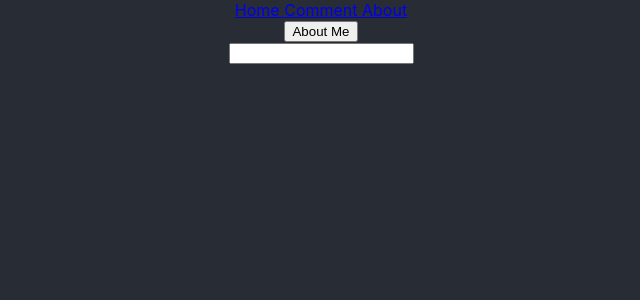
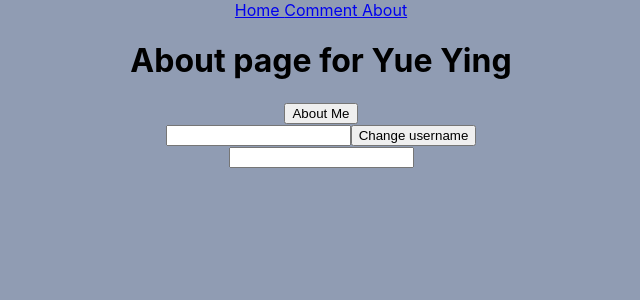
Before and after one commit to YueYing94/first-react-project, a React (Create React App) app: page /about in a window 1280 px wide. Shown: the top 300 px of the page, without its empty margins (319-959 px from the left). Built offline with nearby package versions, Linux system fonts and the light colour scheme.

Commit message:
useContext hook

```diff
--- a/src/App.css
+++ b/src/App.css
@@ -42,5 +42,5 @@
 }
 
 body {
-  background-color: #282c34;
+  background-color: #909cb3;
 }
--- a/src/App.js
+++ b/src/App.js
@@ -1,14 +1,18 @@
 import "./App.css";
 import Input from "./components/Input";
-
+import { useState, createContext } from "react";
 import { BrowserRouter as Router, Routes, Route, Link } from "react-router-dom";
 import { Home } from "./pages/home";
 import { Comment } from "./pages/Comment";
 import { About } from "./pages/About";
 
+export const AppContext = createContext();
+
 function App() {
+  const [username, setUsername] = useState("Yue Ying");
   return (
     <div className="App">
+      <AppContext.Provider value={{ username, setUsername }}>
         <Router>
           <div>
             <Link to="/"> Home </Link>
@@ -22,6 +26,7 @@ function App() {
             <Route path="*" element={<h1>Page not found</h1>} />
           </Routes>
         </Router>
+      </AppContext.Provider>
       <Input />
     </div>
   );
--- /dev/null
+++ b/src/components/ChangeAbout.js
@@ -0,0 +1,25 @@
+import { useState } from "react";
+import { useContext } from "react";
+import { AppContext } from "../App";
+
+export const ChangeAbout = () => {
+  const { setUsername } = useContext(AppContext);
+  const [newUsername, setNewUsername] = useState("");
+  return (
+    <div>
+      <input
+        onChange={(event) => {
+          setNewUsername(event.target.value);
+        }}
+      />
+      <button
+        onClick={() => {
+          setUsername(newUsername);
+        }}
+      >
+        {" "}
+        Change username{" "}
+      </button>
+    </div>
+  );
+};
--- a/src/pages/About.js
+++ b/src/pages/About.js
@@ -1,12 +1,17 @@
 import React from "react";
 import User from "../components/User";
 import { useState } from "react";
+import { ChangeAbout } from "../components/ChangeAbout";
+import { useContext } from "react";
+import { AppContext } from "../App";
 
 export const About = () => {
+  const { username } = useContext(AppContext);
   const [showText, setShowText] = useState(false);
 
   return (
     <div>
+      <h1>About page for {username} </h1>
       <button
         onClick={() => {
           setShowText(!showText);
@@ -23,6 +28,8 @@ export const About = () => {
           linkedin="https://www.linkedin.com/in/yueying94/"
         />
       )}
+
+      <ChangeAbout />
     </div>
   );
 };
--- a/src/pages/Comment.js
+++ b/src/pages/Comment.js
@@ -1,9 +1,12 @@
 import React from "react";
 import { useState } from "react";
-import { Crud } from "./Crud";
+import { Crud } from "../components/Crud";
 import Like from "../components/Like";
+import { useContext } from "react";
+import { AppContext } from "../App";
 
 export const Comment = () => {
+  const { username } = useContext(AppContext);
   const [list, setList] = useState([]);
   const [newComment, setNewComment] = useState("");
   const handleChange = (event) => {
@@ -34,7 +37,7 @@ export const Comment = () => {
 
   return (
     <div>
-      <h1>Leave a comment</h1>
+      <h1>Leave a comment for {username} </h1>
       <Like />
       <div>
         <input onChange={handleChange} />
--- a/src/pages/home.js
+++ b/src/pages/home.js
@@ -2,11 +2,14 @@ import Greet from "../components/Greet";
 import Api from "../components/Api";
 import Movie from "../components/Movie";
 import Welcome from "../components/Welcome";
+import { useContext } from "react";
+import { AppContext } from "../App";
 
 export const Home = () => {
+  const { username } = useContext(AppContext);
   return (
     <div>
-      <h1>THIS IS THE HOME PAGE</h1>
+      <h1>Home page for {username} </h1>
       <Welcome />
       <Greet />
       <Api />
```
Also changed, not shown: src/components/Crud.js (renamed from src/pages/Crud.js). Lines whose indentation alone changed are shown as unchanged.
